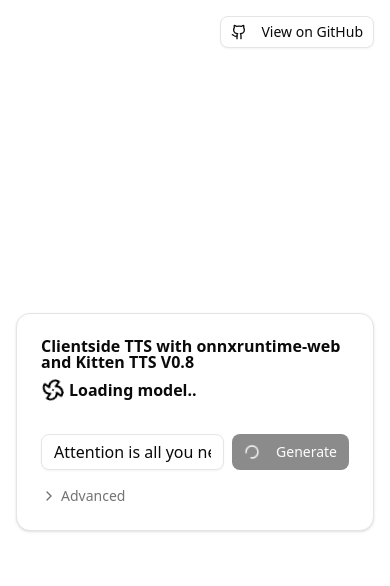
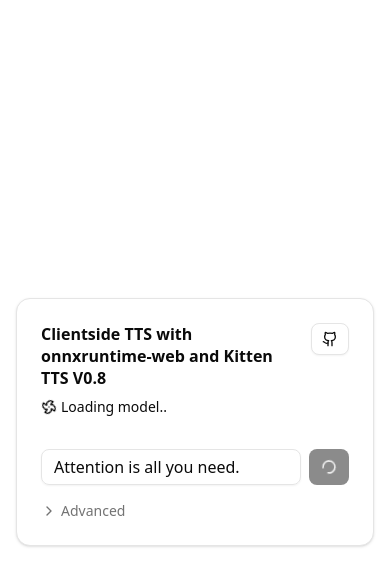
Before and after one commit to geronimi73/next-voice, a Next.js app: page / in a window 390 px wide. Shown: the top 586 px of the page. Built offline with nearby package versions, Linux system fonts and the light colour scheme.

Commit message:
bit more mobile friendly

```diff
--- a/app/page.jsx
+++ b/app/page.jsx
@@ -107,49 +107,49 @@ export default function Home() {
   return (
     <div className="flex items-center justify-center min-h-screen bg-background p-4">
       <Card className="w-full max-w-2xl">
-        <div className="absolute top-4 right-4">
-          <Button
-            variant="outline"
-            size="sm"
-            onClick={() => window.open("https://github.com/geronimi73/next-voice", "_blank")}
-          >
-            <Github className="w-4 h-4 mr-2" />
-            View on GitHub
-          </Button>
-        </div>
         <CardHeader>
-          <CardTitle>
-            <div className="flex flex-col gap-2">
-              <p>
+          <div className="flex items-start justify-between gap-3">
+            <div className="flex flex-col gap-2 min-w-0">
+              <CardTitle className="text-base sm:text-xl leading-snug">
                 Clientside TTS with onnxruntime-web and Kitten TTS V0.8
-              </p>
-              <p className={cn("flex gap-1 items-center", device || isLoading || isError ? "visible" : "invisible")}>
+              </CardTitle>
+              <p className={cn("flex gap-1 items-center text-sm font-normal", device || isLoading || isError ? "visible" : "invisible")}>
                 { isError
-                  ? <OctagonX color="red"/>
-                  : <Fan color="#000" className="w-6 h-6 animate-[spin_2.5s_linear_infinite] direction-reverse" />
+                  ? <OctagonX className="w-4 h-4 shrink-0" color="red"/>
+                  : <Fan color="#000" className="w-4 h-4 shrink-0 animate-[spin_2.5s_linear_infinite] direction-reverse" />
                 }
                 { isLoading && status ? status :
                   device ? "Running on " + device : ""
                 }
               </p>
             </div>
-          </CardTitle>
+            <Button
+              variant="outline"
+              size="sm"
+              className="shrink-0"
+              onClick={() => window.open("https://github.com/geronimi73/next-voice", "_blank")}
+            >
+              <Github className="w-4 h-4 sm:mr-2" />
+              <span className="hidden sm:inline">View on GitHub</span>
+            </Button>
+          </div>
         </CardHeader>
         <CardContent>
           <div className="flex flex-col gap-4">
-            <div className="flex justify-center gap-2">
+            <div className="flex gap-2">
               <Input
+                className="min-w-0"
                 onChange={(e) => setText(e.target.value)}
                 value={text}
                 placeholder="Enter text to synthesize..."
                 onKeyDown={(e) => { if (e.key === 'Enter') processText() }}
               />
-              <Button onClick={processText} disabled={isLoading} className="whitespace-nowrap">
+              <Button onClick={processText} disabled={isLoading} className="whitespace-nowrap shrink-0">
                 {isLoading
-                  ? <LoaderCircle className="w-4 h-4 mr-2 animate-spin" />
-                  :  <Play className="w-4 h-4 mr-2" />
+                  ? <LoaderCircle className="w-4 h-4 sm:mr-2 animate-spin" />
+                  : <Play className="w-4 h-4 sm:mr-2" />
                 }
-                  Generate
+                <span className="hidden sm:inline">Generate</span>
               </Button>
             </div>
 
```
